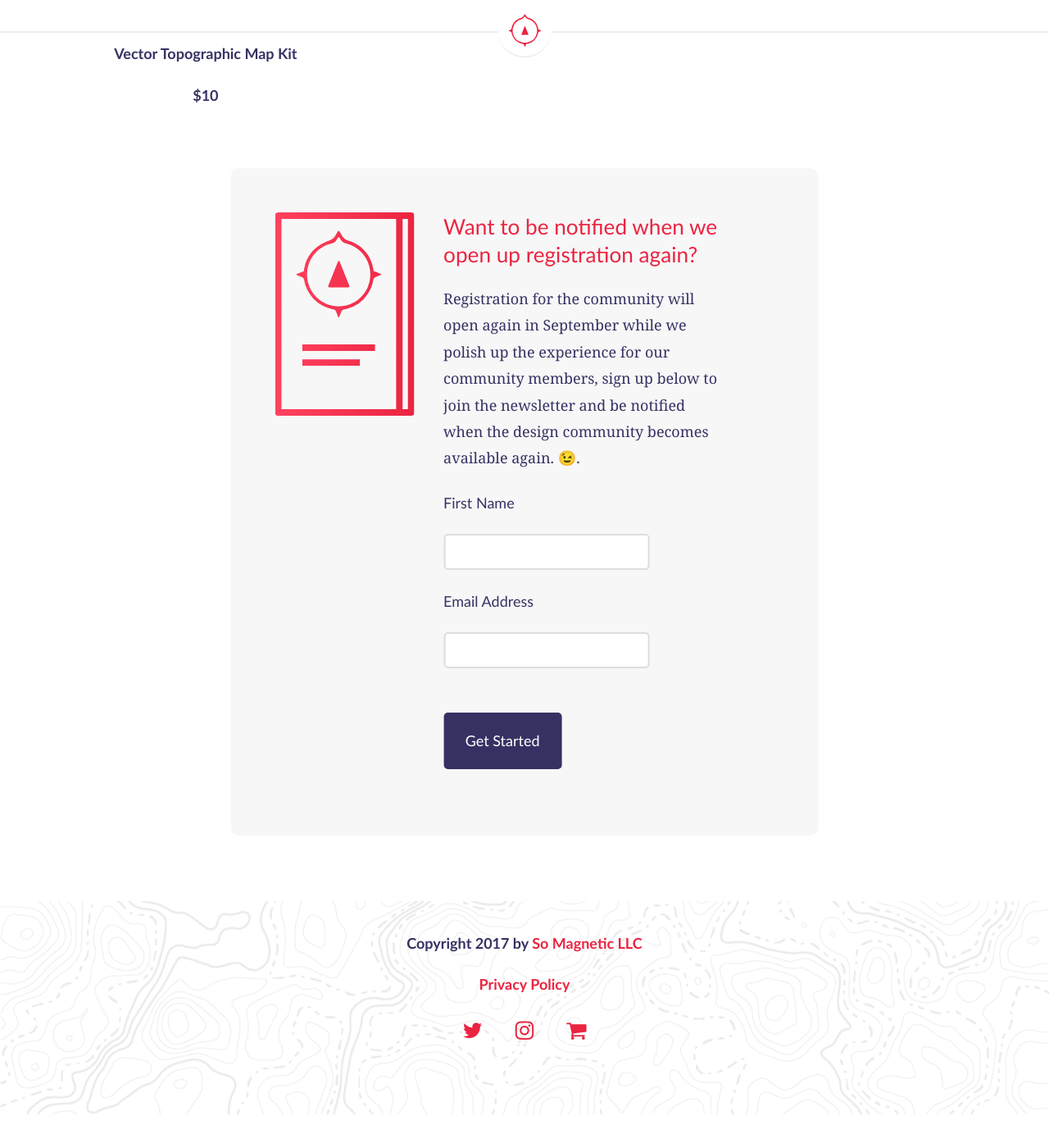
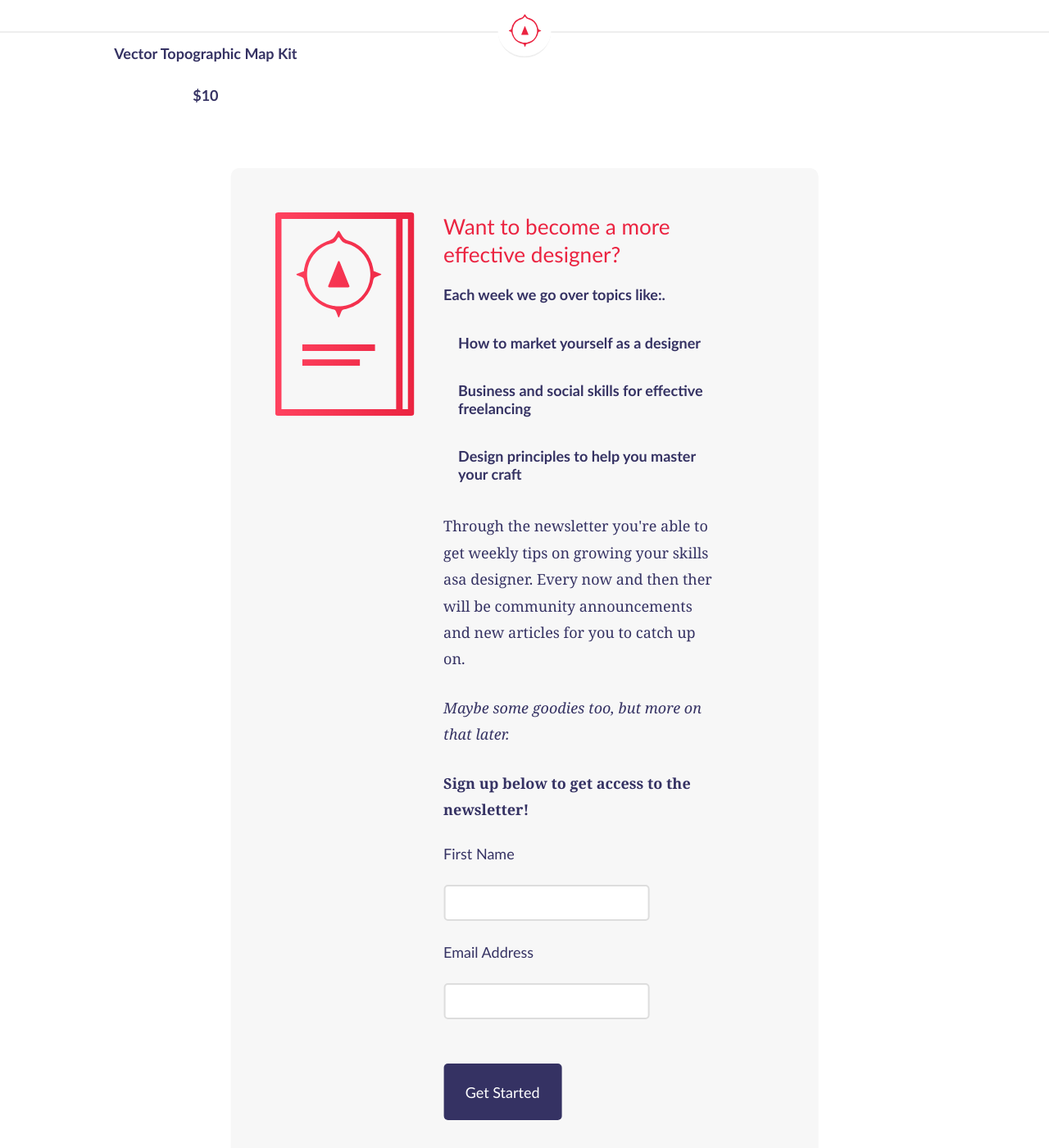
Before and after one commit to compassofdesign/site, a Jekyll site: the page built from index.html, in a window 1280 px wide and 1400 px high, scrolled down 2099 px. Shown: the whole window at 82% size. Built offline with Jekyll 4.4.1, drawn with Linux system fonts in a browser that asks for light colours; nearby versions of some CDN libraries; before the commit the page ends 3458 px from its top, so only the background shows below that; some of the changed text lies outside the part shown.

Commit message:
changed the mailchimp sign up flow, and the image for newsletter again

```diff
--- a/_includes/mailchimp.html
+++ b/_includes/mailchimp.html
@@ -8,12 +8,20 @@
       </div>
       <div id="signup" class="module signup">
         <h3>{%if page.url contains "course" %}Enrollment for the course opens in July.
-        {%endif%}{% if page.soon == true %}Want early access?{% endif %} Want to be notified when we open up registration again?</h3>
+        {%endif%}{% if page.soon == true %}Want early access?{% endif %} Want to become a more effective designer?</h3>
         {%if page.url contains "course" %}<h5>While we're working hard at polishing the course and material, why not get started?</h5>
         {%endif%}
         {% if page.soon == true %}<h5>Get early access to new content</h5>{% endif %}
         {%if page.url contains "community" %}<h5>Get in the right environment to level up your design skills each week.</h5>{%endif %}
-        <p>Registration for the community will open again in September while we polish up the experience for our community members, sign up below to join the newsletter and be notified when the design community becomes available again. 😉.</p>
+        <h5>Each week we go over topics like:.</h5>
+        <ul>
+          <li><strong>How to market yourself as a designer</strong></li>
+          <li><strong>Business and social skills for effective freelancing</strong></li>
+          <li><strong>Design principles to help you master your craft</strong></li>
+        </ul>
+        <p>Through the newsletter you're able to get weekly tips on growing your skills asa designer. Every now and then ther will be community announcements and new articles for you to catch up on.</p>
+        <p><em>Maybe some goodies too, but more on that later.</em></p>
+        <p><strong>Sign up below to get access to the newsletter!</strong></p>
 
       <div class="mc-field-group">
         <label for="mce-FNAME">First Name </label>
--- a/almost/index.html
+++ b/almost/index.html
@@ -7,7 +7,7 @@ title: Almost there! One more step
     <div class="landing module">
       <h1>You are almost done!</h1>
         <style>.embed-container { position: relative; padding-bottom: 56.25%; height: 0; overflow: hidden; max-width: 100%; } .embed-container iframe, .embed-container object, .embed-container embed { position: absolute; top: 0; left: 0; width: 100%; height: 100%; }</style><div class='embed-container'><iframe src='https://www.youtube.com/embed//BlUQ2YMTuuk?&autoplay=1' frameborder='0' allowfullscreen></iframe></div>
-      <h3>There's just one more step to complete</h3>
+      <h2>There's just one more step to complete</h2>
       <p>Head over to your email that you used to subscribe and confirm your subscription.</p>
       <p>Once you're done with this, there will be an email coming your way soon, and if you opted in, an invite to the community. You're going to also get a few resources to try out next (: </p>
       <h4>If you wanted to say hi too, you can reach us at <a href="https://twitter.com/compassofdesign">Twitter</a> as well.</h4>
--- a/community/index.html
+++ b/community/index.html
@@ -111,7 +111,7 @@ price: $60
 <section id="join" class="main hero container product-header">
   <article class="row">
     <div class="module">
-      <img src="{{site.baseurl}}/assets/img/community_mini.jpg" alt="Solid foundation in design priniciples"/>
+      <img src="{{site.baseurl}}/assets/img/communitynew_mini.jpg" alt="Solid foundation in design priniciples"/>
     </div>
     <div class="module">
       <h3 class="point-title">Ready to get started?</h3>
--- a/index.html
+++ b/index.html
@@ -38,7 +38,7 @@ description: For people who are looking to level up their design skills, Compass
         <article class="module point">
           <h3 class="point-title">Compass of Design Newsletter</h3>
           <h3>Solidify design skills to make better design decisions</h3>
-          <a href="{{site.baseurl}}/#join" class="button">Get the Course</a>
+          <a href="{{site.baseurl}}/#join" class="button">Get the Newsletter</a>
         </article>
       </div>
       </article>
```
Also changed, not shown: thanks/index.html (+27 -5 lines), assets/img/newsletter.jpg, assets/img/newsletter_mini.jpg.
